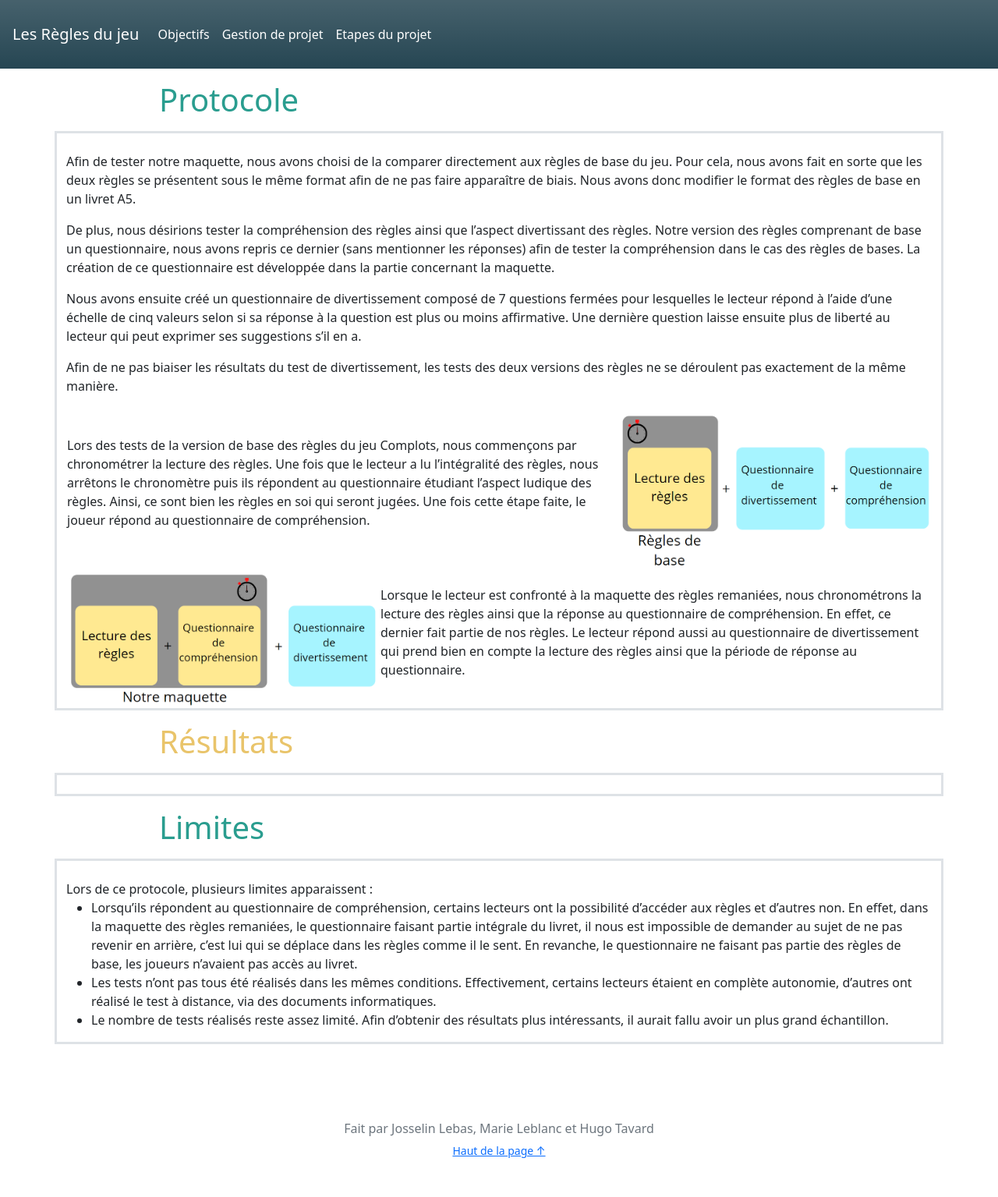
After one commit to Croquignoles/Regles_Du_Jeu, a PHP site: page /test.php in a window 1280 px wide. The commit adds this page. Shown: the whole page at 78% size. Run offline with PHP 8.4, Linux system fonts and the light colour scheme.

Commit message:
tests maquette

```diff
--- a/etapes.php
+++ b/etapes.php
@@ -19,6 +19,9 @@ include_once("includes/header.php");
       <li>
         <a href="travail_regles.php">Travail sur les règles du jeu</a>
       </li>
+      <li>
+        <a href="test.php">Test de notre maquette</a>
+      </li>
     </ul>
   </div>
 
--- /dev/null
+++ b/test.php
@@ -0,0 +1,74 @@
+<?php
+include_once("includes/header.php");
+?>
+<body>
+    <div class="container" style="width: 70%">
+    <p><h1 style="color: #2a9d8f"> Protocole</h1></p>
+    </div>
+    <div class = "container border border-3">
+    <br/>
+        Afin de tester notre maquette, nous avons choisi de la comparer directement aux règles de base du jeu. Pour cela, nous avons fait en sorte que les deux règles se présentent sous le même format afin de ne pas faire apparaître de biais. Nous avons donc modifier le format des règles de base en un livret A5.
+    </p>
+    <p>
+        De plus, nous désirions tester la compréhension des règles ainsi que l’aspect divertissant des règles. Notre version des règles comprenant de base un questionnaire, nous avons repris ce dernier (sans mentionner les réponses) afin de tester la compréhension dans le cas des règles de bases. La création de ce questionnaire est développée dans la partie concernant la maquette.
+    </p>
+    <p>
+        Nous avons ensuite créé un questionnaire de divertissement composé de 7 questions fermées pour lesquelles le lecteur répond à l’aide d’une échelle de cinq valeurs selon si sa réponse à la question est plus ou moins affirmative. Une dernière question laisse ensuite plus de liberté au lecteur qui peut exprimer ses suggestions s’il en a.
+    </p>
+    <p>
+        Afin de ne pas biaiser les résultats du test de divertissement, les tests des deux versions des règles ne se déroulent pas exactement de la même manière.
+    </p>
+    <table>
+        <td wigth=80%>
+            <p>
+                Lors des tests de la version de base des règles du jeu Complots, nous commençons par chronométrer la lecture des règles. Une fois que le lecteur a lu l’intégralité des règles, nous arrêtons le chronomètre puis ils répondent au questionnaire étudiant l’aspect ludique des règles. Ainsi, ce sont bien les règles en soi qui seront jugées. Une fois cette étape faite, le joueur répond au questionnaire de compréhension.
+            </p>
+        </td>
+        <td width=20%>
+            <img src="images/protocole_base.png" alt="schéma illustrant le protocole dans le cas des règles de base" width=400>
+        </td>
+    </table>
+    <table>
+        <td wigth=30%>
+            <img src="images/protocole_maquette.png" alt="schéma illustrant le protocole dans le cas des règles de remaniées" width=400>
+        </td>
+        <td width=65%>
+            <p>
+                Lorsque le lecteur est confronté à la maquette des règles remaniées, nous chronométrons la lecture des règles ainsi que la réponse au questionnaire de compréhension. En effet, ce dernier fait partie de nos règles. Le lecteur répond aussi au questionnaire de divertissement qui prend bien en compte la lecture des règles ainsi que la période de réponse au questionnaire.
+            </p>
+        </td>
+    </table>
+</div>
+<div class="container" style="width: 70%">
+<p><h1 style="color: #e9c46a"> Résultats</h1></p>
+    </div>
+    <div class = "container border border-3">
+    <br/>
+</div>
+<div class="container" style="width: 70%">
+    <p><h1 style="color: #2a9d8f"> Limites </h1></p>
+    </div>
+    <div class = "container border border-3">
+    <br/>
+    Lors de ce protocole, plusieurs limites apparaissent :
+    <ul>
+        <li>
+            Lorsqu’ils répondent au questionnaire de compréhension, certains lecteurs ont la possibilité d’accéder aux règles et d’autres non. En effet, dans la maquette des règles remaniées, le questionnaire faisant partie intégrale du livret, il nous est impossible de demander au sujet de ne pas revenir en arrière, c’est lui qui se déplace dans les règles comme il le sent. En revanche, le questionnaire ne faisant pas partie des règles de base, les joueurs n’avaient pas accès au livret.
+        </li>
+        <li>
+            Les tests n’ont pas tous été réalisés dans les mêmes conditions. Effectivement, certains lecteurs étaient en complète autonomie, d’autres ont réalisé le test à distance, via des documents informatiques.
+        </li>
+        <li>
+            Le nombre de tests réalisés reste assez limité. Afin d’obtenir des résultats plus intéressants, il aurait fallu avoir un plus grand échantillon.
+        </li>
+
+    </ul>
+
+</div>
+  <script src="https://cdn.jsdelivr.net/npm/bootstrap@5.1.3/dist/js/bootstrap.bundle.min.js" integrity="sha384-ka7Sk0Gln4gmtz2MlQnikT1wXgYsOg+OMhuP+IlRH9sENBO0LRn5q+8nbTov4+1p" crossorigin="anonymous"></script>
+</div>
+</body>
+
+<?php
+include_once("includes/footer.php");
+?>
```
Also changed, not shown: images/protocole_base.png (added), images/protocole_maquette.png (added).
